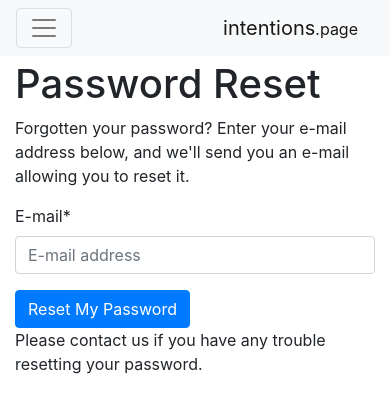
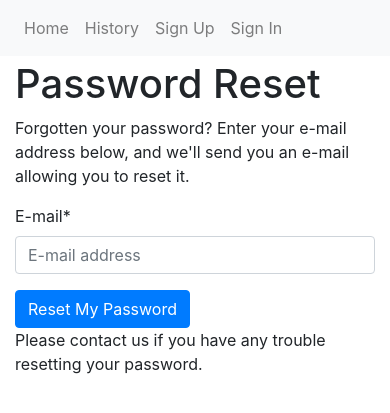
Before and after one commit to tadamcz/intentions-page, a Django app: page /accounts/password/reset/ in a window 390 px wide. Shown: the top 413 px of the page. Run offline with Django 3.2, Linux system fonts and the light colour scheme; some libraries are stand-ins or nearby versions.

Commit message:
improvements to navbar

```diff
--- a/intentions_page/templates/base.html
+++ b/intentions_page/templates/base.html
@@ -46,11 +46,11 @@
   <body>
 
     <div class="mb-1">
-      <nav class="navbar navbar-expand-md navbar-light bg-light">
+      <nav class="navbar navbar-expand navbar-light bg-light">
         <button class="navbar-toggler navbar-toggler-right" type="button" data-toggle="collapse" data-target="#navbarSupportedContent" aria-controls="navbarSupportedContent" aria-expanded="false" aria-label="Toggle navigation">
           <span class="navbar-toggler-icon"></span>
         </button>
-        <a class="navbar-brand" href="{% url 'home' %}">intentions<small>.page</small></a>
+        <a class="navbar-brand d-none d-sm-block" href="{% url 'home' %}">intentions<small>.page</small></a>
 
         <div class="collapse navbar-collapse" id="navbarSupportedContent">
           <ul class="navbar-nav mr-auto">
@@ -66,14 +66,15 @@
             </li>
 
             {% if request.user.is_authenticated %}
-              <li class="nav-item">
-                {# URL provided by django-allauth/account/urls.py #}
-                <a class="nav-link" href="{% url 'account_email' %}">{{ request.user.username }}</a>
-              </li>
-              <li class="nav-item">
-                {# URL provided by django-allauth/account/urls.py #}
-                <a class="nav-link" href="{% url 'account_logout' %}">{% trans "Sign Out" %}</a>
-              </li>
+              <li class="nav-item dropdown">
+              <a class="nav-link dropdown-toggle" href="#" id="navbarDropdown" role="button" data-toggle="dropdown" aria-haspopup="true" aria-expanded="false">
+                {{ request.user.username }}
+              </a>
+              <div class="dropdown-menu" aria-labelledby="navbarDropdown">
+                <a class="dropdown-item" href="{% url 'account_email' %}">Account</a>
+                <a class="dropdown-item" href="{% url 'account_logout' %}">Sign out</a>
+              </div>
+            </li>
             {% else %}
               <li class="nav-item">
                 {# URL provided by django-allauth/account/urls.py #}
```
